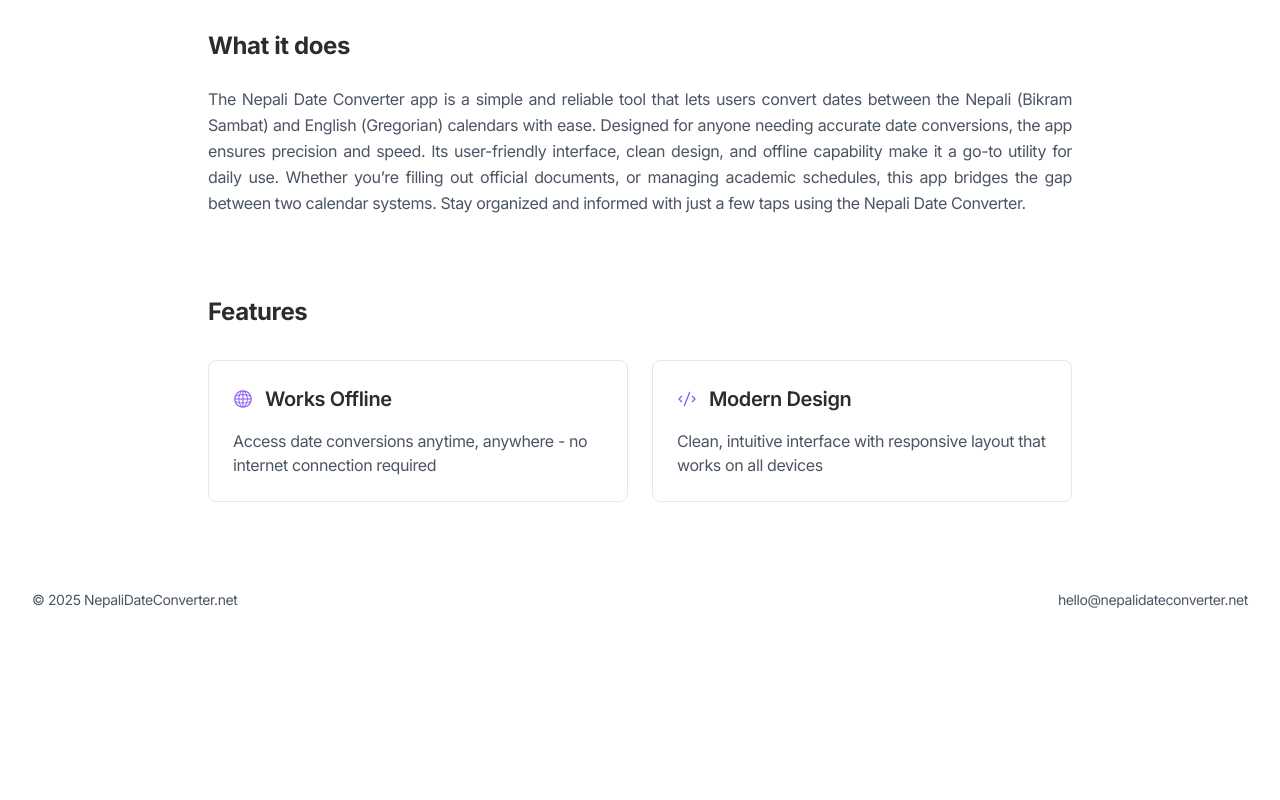
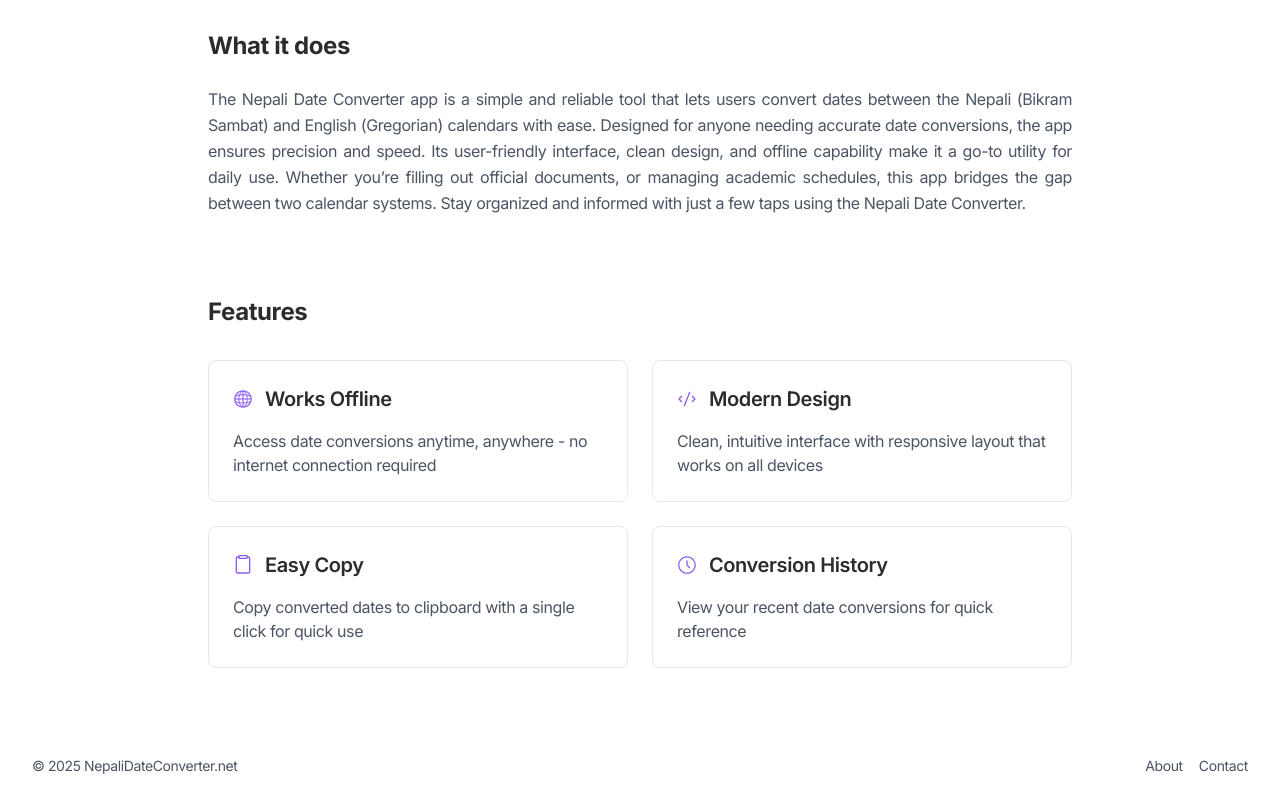
Before and after one commit to chaneetsk/nepali-date-converter, a Next.js app: page /about in a window 1280 px wide. Shown: the part 270-1070 px from the top of the page. Before the commit the page ends 904 px from the top, so only its background shows below. Built offline with nearby package versions, Linux system fonts and the light colour scheme.

Commit message:
feat: enhance About page with new features and update Footer and Header components for improved navigation

```diff
--- a/src/app/about/page.tsx
+++ b/src/app/about/page.tsx
@@ -1,5 +1,5 @@
 import { Metadata } from 'next';
-import { CodeIcon, GlobeIcon } from '@radix-ui/react-icons';
+import { CodeIcon, GlobeIcon, ClipboardIcon, ClockIcon } from '@radix-ui/react-icons';
 
 export const metadata: Metadata = {
   title: 'Nepali Date Converter - Convert BS to AD | About Us',
@@ -13,7 +13,9 @@ export default function AboutPage() {
         <h1 className="text-4xl md:text-5xl font-bold mb-6">
           About <span className="text-primary">Nepali Date Converter</span>
         </h1>
-        <p className="text-2xl max-w-2xl mx-auto text-gray-600 dark:text-gray-400">Bridging dates across cultures</p>
+        <p className="text-2xl max-w-2xl mx-auto text-gray-600 dark:text-gray-400">
+          Convert Nepali to English date and vice-versa
+        </p>
       </div>
 
       {/* Our Story Section */}
@@ -54,6 +56,24 @@ export default function AboutPage() {
               Clean, intuitive interface with responsive layout that works on all devices
             </p>
           </div>
+
+          <div className="border p-6 rounded-lg">
+            <div className="flex items-center mb-4">
+              <ClipboardIcon className="h-5 w-5 text-primary mr-3" />
+              <h3 className="text-xl font-semibold">Easy Copy</h3>
+            </div>
+            <p className="text-gray-600 dark:text-gray-400">
+              Copy converted dates to clipboard with a single click for quick use
+            </p>
+          </div>
+
+          <div className="border p-6 rounded-lg">
+            <div className="flex items-center mb-4">
+              <ClockIcon className="h-5 w-5 text-primary mr-3" />
+              <h3 className="text-xl font-semibold">Conversion History</h3>
+            </div>
+            <p className="text-gray-600 dark:text-gray-400">View your recent date conversions for quick reference</p>
+          </div>
         </div>
       </section>
     </main>
--- a/src/components/Footer.tsx
+++ b/src/components/Footer.tsx
@@ -1,3 +1,5 @@
+import Link from 'next/link';
+
 export default function Footer() {
   return (
     <footer className="w-full py-6 mt-auto">
@@ -6,12 +8,20 @@ export default function Footer() {
           <p className="text-gray-600 dark:text-gray-400 text-sm">
             © {new Date().getFullYear()} NepaliDateConverter.net
           </p>
-          <a
-            href="mailto:hello@nepalidateconverter.net"
-            className="text-gray-600 dark:text-gray-400 text-sm hover:text-[#8B5CF6] dark:hover:text-[#8B5CF6] transition-colors"
-          >
-            hello@nepalidateconverter.net
-          </a>
+          <div className="flex gap-4">
+            <Link
+              href="/about"
+              className="text-gray-600 dark:text-gray-400 text-sm hover:text-[#8B5CF6] dark:hover:text-[#8B5CF6] transition-colors"
+            >
+              About
+            </Link>
+            <a
+              href="mailto:hello@nepalidateconverter.net"
+              className="text-gray-600 dark:text-gray-400 text-sm hover:text-[#8B5CF6] dark:hover:text-[#8B5CF6] transition-colors"
+            >
+              Contact
+            </a>
+          </div>
         </div>
       </div>
     </footer>
--- a/src/components/Header.tsx
+++ b/src/components/Header.tsx
@@ -1,11 +1,14 @@
 import ToggleTheme from './ToggleTheme';
 import Logo from './Logo';
+import Link from 'next/link';
 
 export default function Header() {
   return (
     <header className="w-full py-4 px-4 md:px-8">
       <div className="max-w-7xl mx-auto flex items-center justify-between">
-        <Logo />
+        <Link href="/">
+          <Logo />
+        </Link>
         <ToggleTheme />
       </div>
     </header>
```
